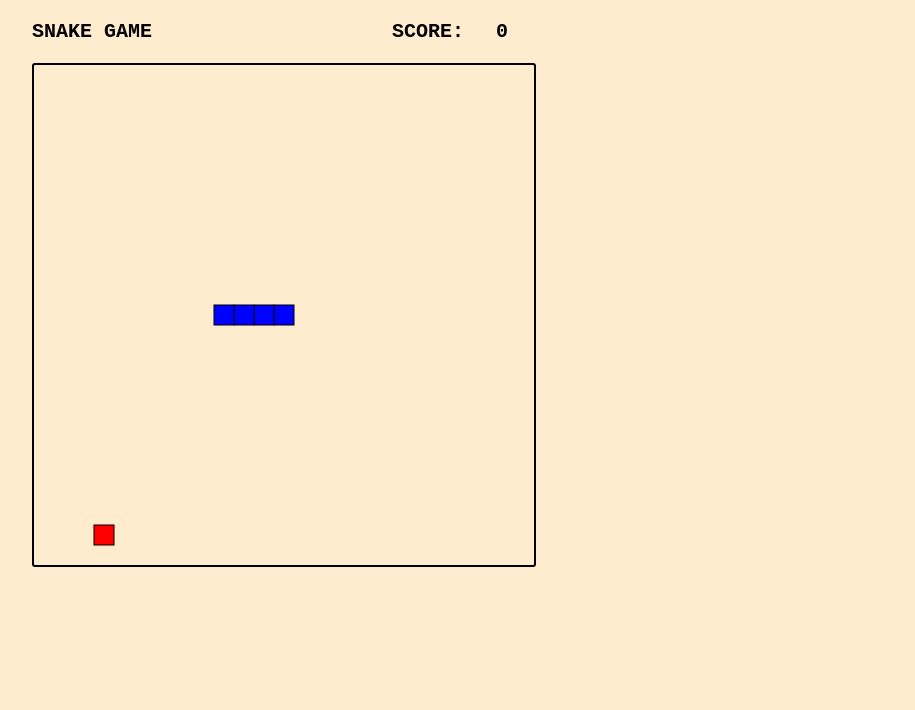
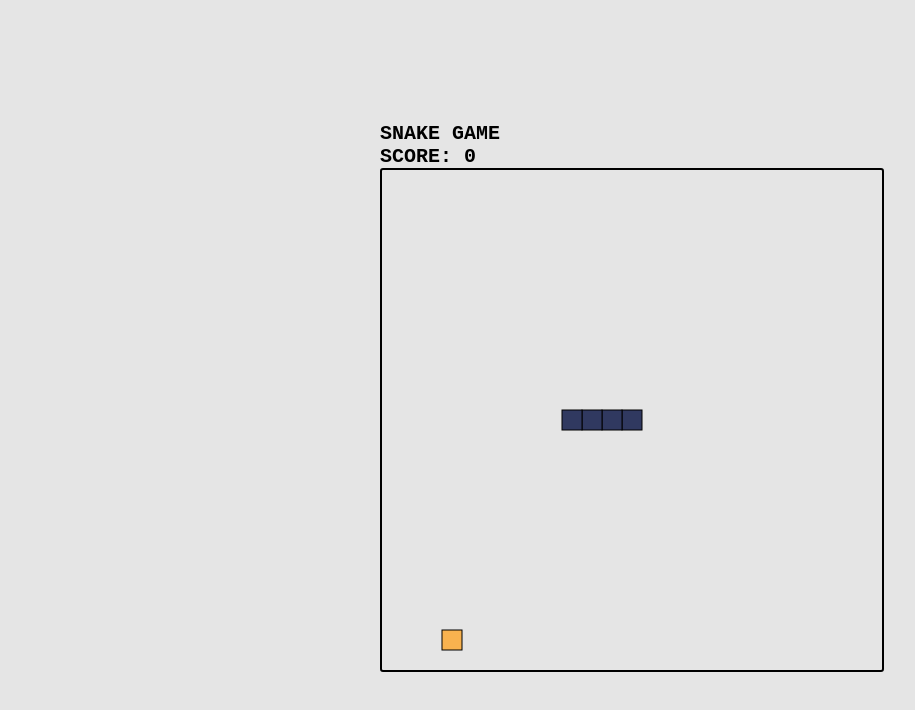
Before and after one commit to unhingeLemon/practiceHTML, a plain HTML site: page Snake/index.html in a window 1280 px wide. Shown: the whole page, without its empty margins (8-923 px from the left). Drawn offline with Linux system fonts and the light colour scheme.

Commit message:
changes colors, fix some lines

```diff
--- a/Snake/app.js
+++ b/Snake/app.js
@@ -3,25 +3,28 @@ const cnv = canv.getContext('2d');
 var scoreS = document.getElementById('score');
 console.log("asda");
 
-let box = 20;
+let box = 20; // to make 25x25 grid
 var initSize = 4;
 let canvH = 500;
 let canvW = 500;
 let direction = "r";
 score = 0;
+
+
 function drawSnake(x,y){
-    cnv.fillStyle = "blue";
+    cnv.fillStyle = "#303960";
     cnv.fillRect(x*box,y*box,box,box);
-    cnv.fillStyle = "white";
+    cnv.fillStyle = "black";
     cnv.strokeRect(x*box,y*box,box,box);
 }
 
 function drawApple(x,y){
-    cnv.fillStyle = "red";
+    cnv.fillStyle = "#f8b24f";
     cnv.fillRect(x*box,y*box,box,box);
-    cnv.fillStyle = "white";
+    cnv.fillStyle = "black";
     cnv.strokeRect(x*box,y*box,box,box);
 }
+
 
 function getRandomInt() {
     return Math.floor(Math.random() * Math.floor(24) + 1);
@@ -46,7 +49,6 @@ for(var i = initSize-1; i >= 0;i--){
 
 count = 0;
 
-document.addEventListener("keydown", getDir);
 
 function getDir(e){
     if (e.which == 37 && direction != "r"){
@@ -62,7 +64,7 @@ function getDir(e){
 
 
 
-
+// main game
 function loop() {
 
     requestAnimationFrame(loop);
@@ -94,7 +96,7 @@ function loop() {
             break;
     }
 
-
+    // replace the curr head to a new one
     var newHead = {
         x: hSnakeX,
         y: hSnakeY
@@ -134,6 +136,7 @@ function loop() {
 
     scoreS.innerHTML = score;
 
+    // will draw the snake in x y pos
     for(var i = 0; i < snake.length;i++){
         //warp hor
         if (snake[i].x < 0) {
@@ -160,6 +163,7 @@ function loop() {
 
 
 
+    document.addEventListener("keydown", getDir);
 }
 
 requestAnimationFrame(loop);
--- a/Snake/index.html
+++ b/Snake/index.html
@@ -5,21 +5,26 @@
     <meta name="viewport" content="width=device-width, initial-scale=1.0">
     <title>Snake Game</title>
     <style>
-        * {
-            background-color: blanchedalmond;
+        html, body {
+            height: 100%;
+            margin: 0;
+        }
+
+        body {
+            background-color: #e5e5e5;
             font-family: 'Courier New', Courier, monospace;
             font-size: 20px;
             font-weight: bold;
-            margin: 10px 10px;
+            display: flex;
+            align-items: center;
+            justify-content: center;
         }
         #canvas{
             border: 2px solid black;
             border-radius: 3px;
         }
         .a{
-            position: absolute;
-            left:380px;
-            top:10px;
+            left: 200px;
         }
 
     </style>
```
